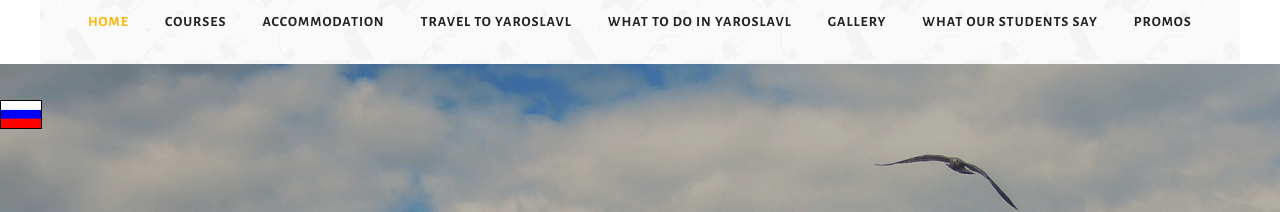
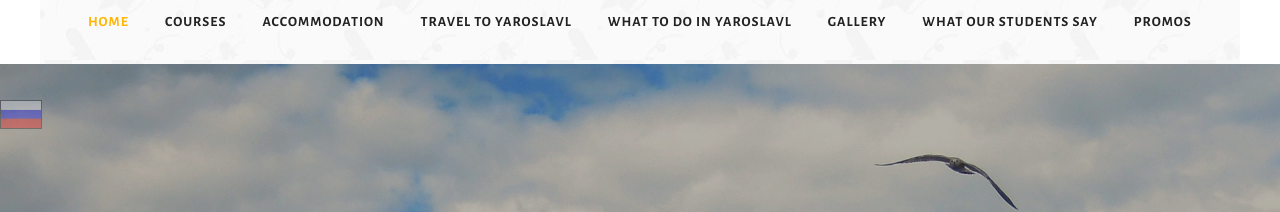
Before and after one commit to YRLC/YRLC, a Vue app: page / in a window 1280 px wide. Shown: the top 212 px of the page. Built offline with nearby package versions, Linux system fonts and the light colour scheme.

Commit message:
opacity for flag change

```diff
--- a/src/components/shared/LanguageSwitcher.vue
+++ b/src/components/shared/LanguageSwitcher.vue
@@ -22,11 +22,9 @@
 </script>
 
 <style scoped>
-  button {
+  .language-switcher {
     margin: 0;
     padding: 0;
-  }
-  .language-switcher {
     position: fixed;
     top: 100px;
     left: 0;
@@ -34,7 +32,13 @@
     width: 42px;
     border: 1px solid #000;
     cursor: pointer;
+    opacity: 0.3;
   }
+
+  .language-switcher:hover {
+    opacity: 1;
+  }
+
   .language-switcher img {
     width: 40px;
   }
```
